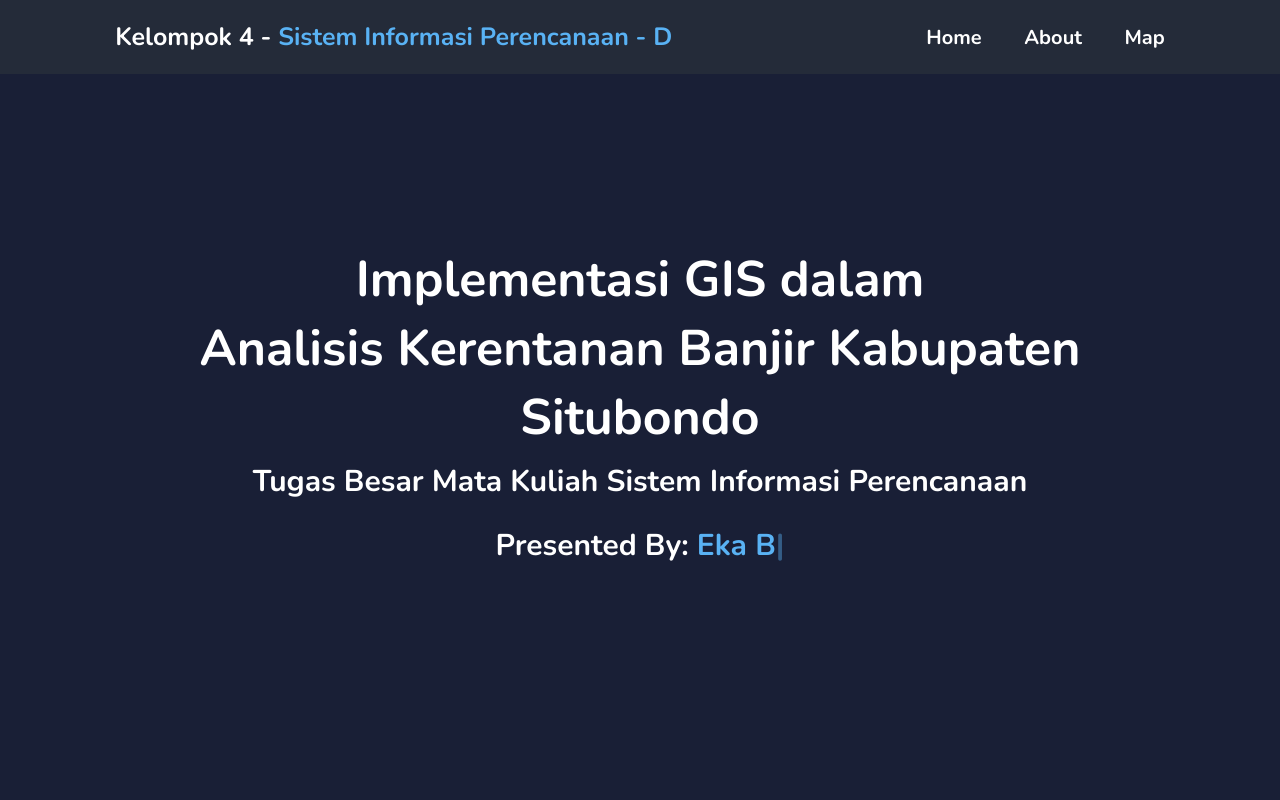
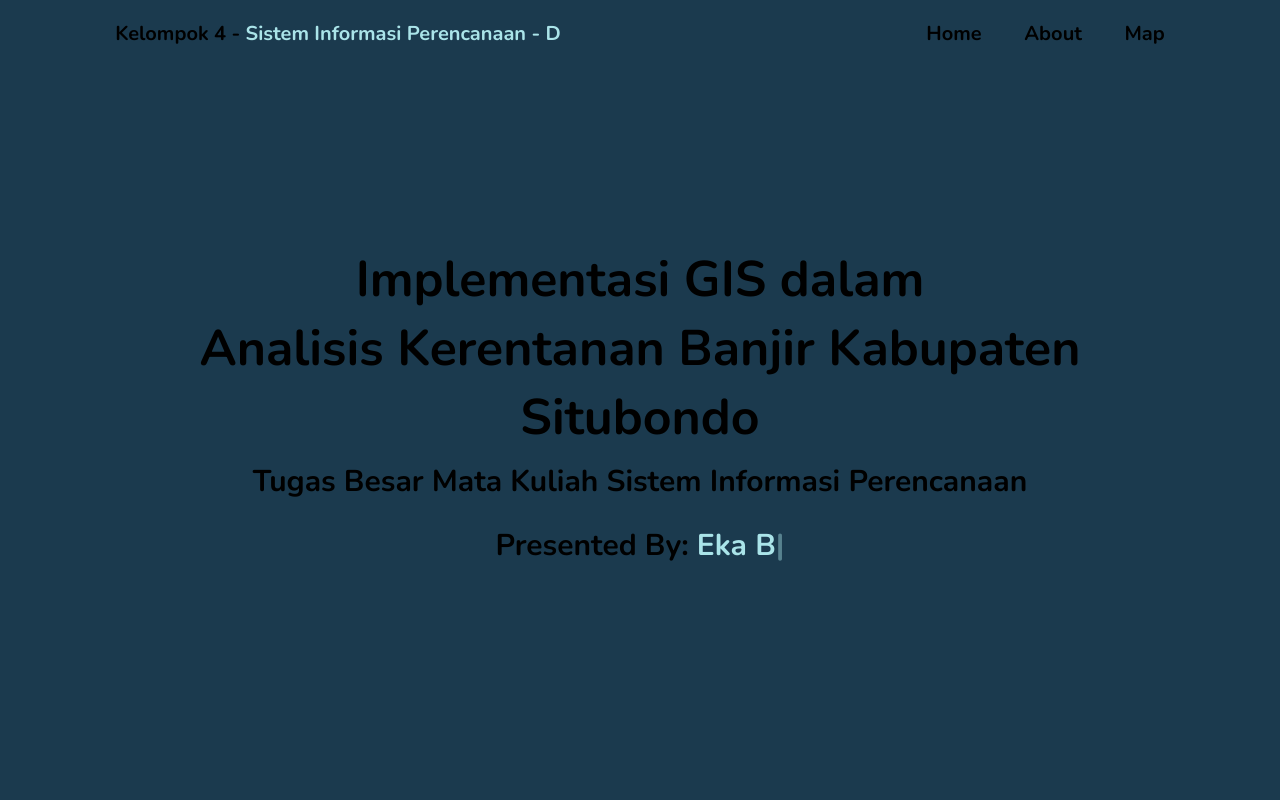
Before and after one commit to Rigitiaa/KEL4-SIPD-TUBES, a plain HTML site: page index.html in a window 1280 px wide. Shown: the top 800 px of the page. Drawn offline with nearby package versions, Linux system fonts and the light colour scheme.

Commit message:
Update styles.css

```diff
--- a/css/styles.css
+++ b/css/styles.css
@@ -15,10 +15,10 @@
 
 /* Variabel untuk warna yang dapat digunakan di seluruh CSS */
 :root {
-    --bgcolor: #191f36; /* Warna latar belakang */
-    --snd-bg-color: #262b40; /* Warna latar belakang kedua */
-    --text-color: #fff; /* Warna teks */
-    --main-color: #59b2f4; /* Warna utama */
+    --bgcolor: #1B3A4E; /* Warna latar belakang */
+    --snd-bg-color: #40AAB3; /* Warna latar belakang kedua */
+    --text-color: #000; /* Warna teks */
+    --main-color: #AAE4E9; /* Warna utama */
 }
 
 /* Pengaturan ukuran font root */
@@ -44,7 +44,7 @@ section {
     left: 0; /* Kiri 0 */
     width: 100%; /* Lebar 100% */
     padding: 2rem 9%; /* Padding atas dan bawah */
-    background: #242b39; /* Warna latar belakang */
+    background: #1B3A4E; /* Warna latar belakang */
     display: flex; /* Tampilan flex */
     justify-content: space-between; /* Justify-content space-between */
     align-items: center; /* Align-items center */
@@ -53,7 +53,7 @@ section {
 
 /* Pengaturan logo */
 .logo {
-    font-size: 2.5rem; /* Ukuran font logo */
+    font-size: 2rem; /* Ukuran font logo */
     color: var(--text-color); /* Warna teks logo */
     font-weight: 700; /* Ketebalan font logo */
     cursor: default; /* Kursor default */
```
